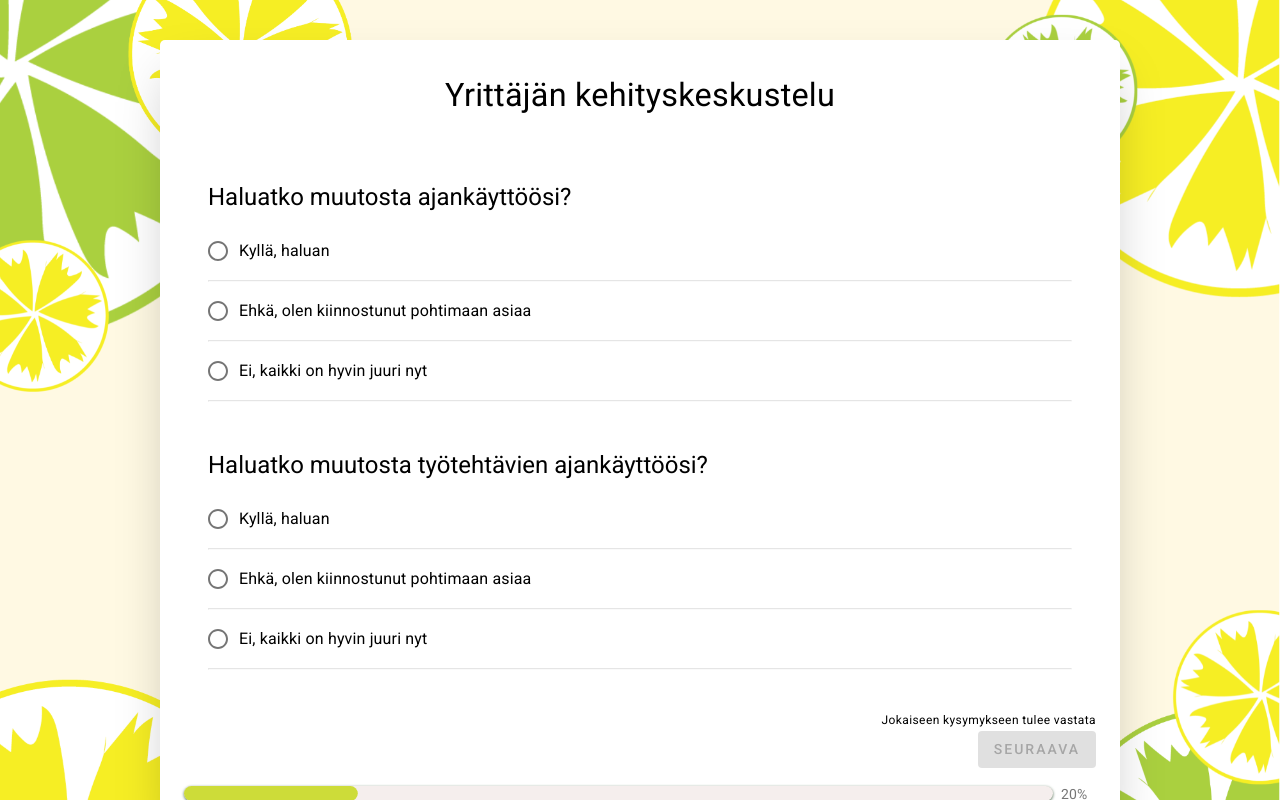
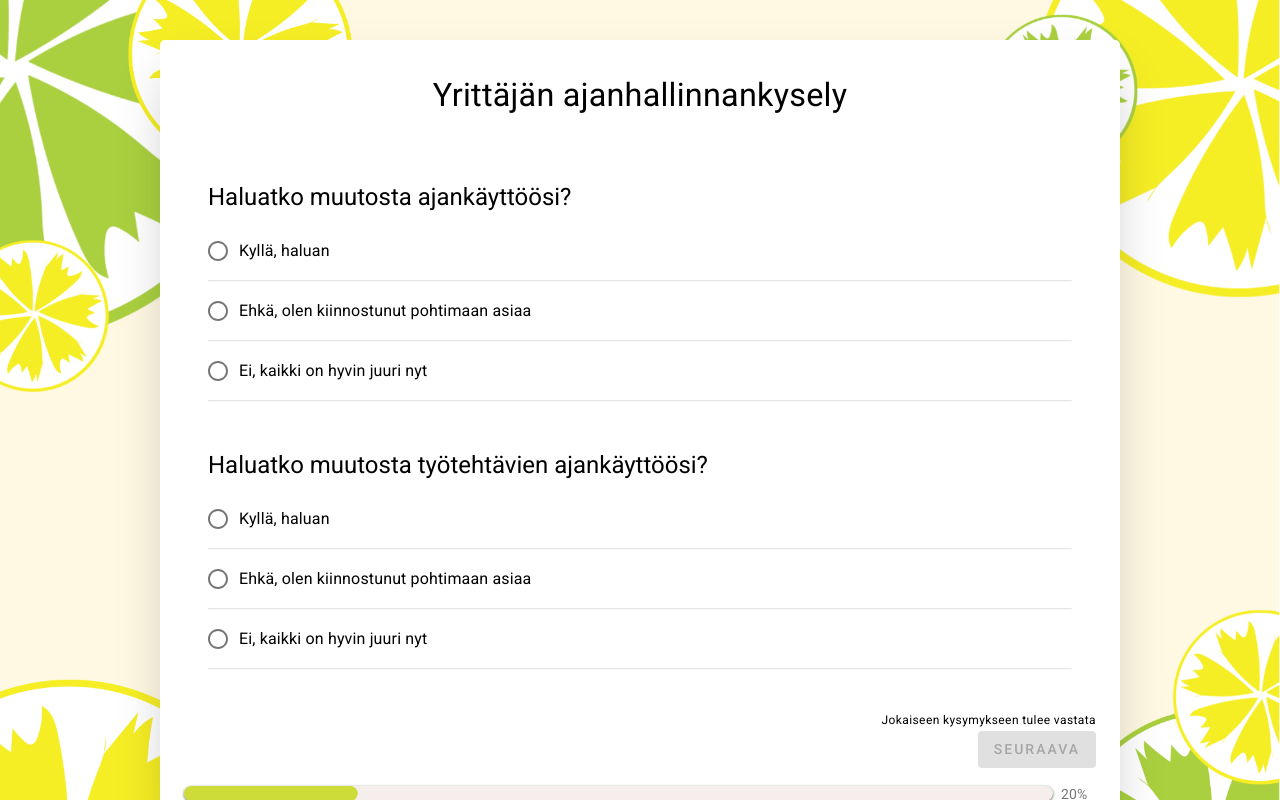
Before and after one commit to didzis1/entrefox-time-mngmt-form, a React (Create React App) app: page / in a window 1280 px wide. Shown: the top 800 px of the page. Built offline with nearby package versions, Linux system fonts and the light colour scheme.

Commit message:
Changed title of the survey

```diff
--- a/src/components/Survey.js
+++ b/src/components/Survey.js
@@ -65,7 +65,7 @@ const Survey = ({
 			<Container className={classes.survey} maxWidth='md'>
 				<Box align='center'>
 					<Typography variant='h4' component='h1' gutterBottom>
-						Yrittäjän kehityskeskustelu
+						Yrittäjän ajanhallinnankysely
 					</Typography>
 				</Box>
 				<Box pt={2} pb={4} px={3} className={classes.form}>
```
